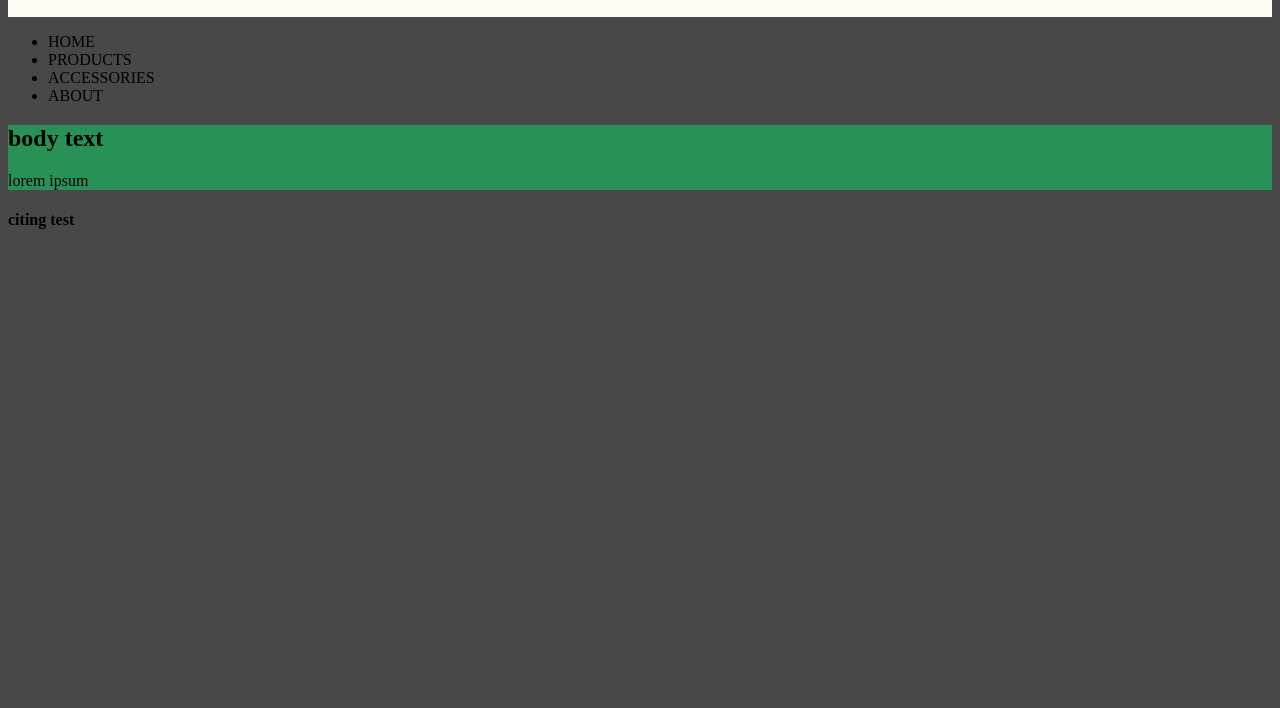
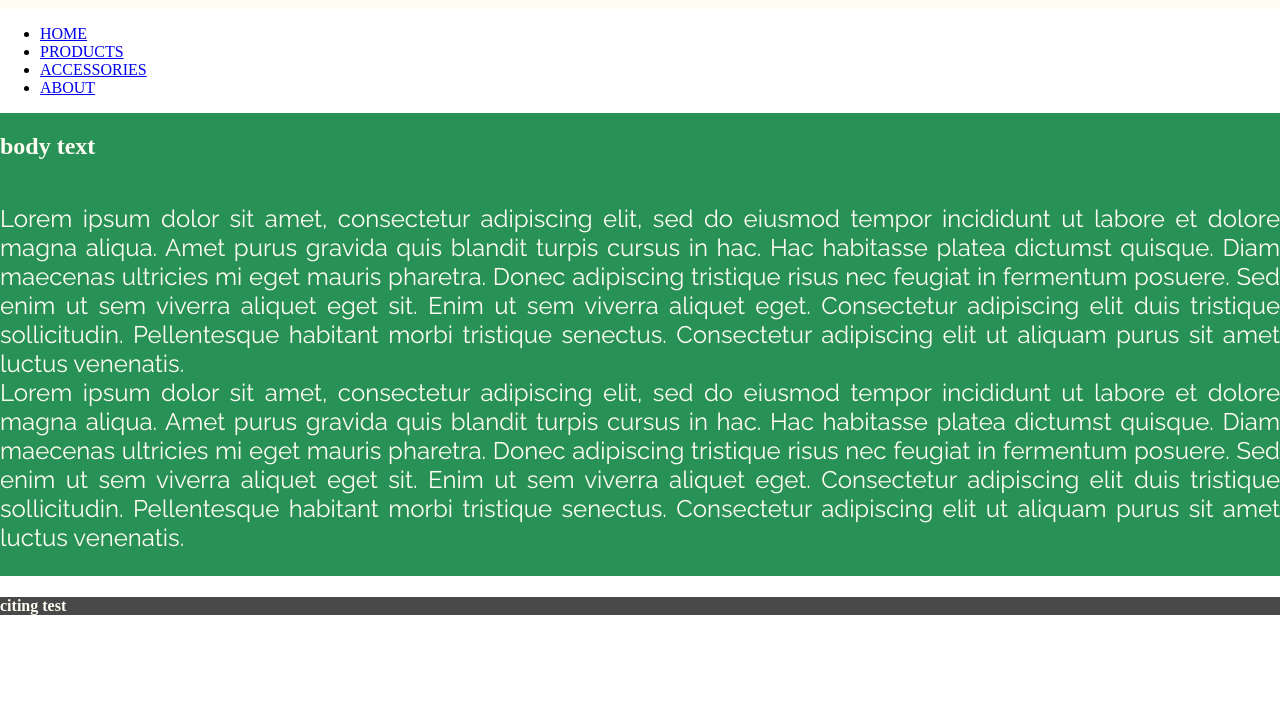
Before and after one commit to danumaraw/website-project, a plain HTML site: page index.html in a window 1280 px wide. Shown: the part 92-800 px from the top of the page. Drawn offline with Linux system fonts and the light colour scheme.

Commit message:
Modified css and html in index

```diff
--- a/index.html
+++ b/index.html
@@ -15,15 +15,32 @@
     </header>
     <nav>
         <ul class="site-links">
-            <li>HOME</li>
-            <li>PRODUCTS</li>
-            <li>ACCESSORIES</li>
-            <li>ABOUT</li>
+            <li><a href="index.html">HOME</a></li>
+            <li><a href="products.html">PRODUCTS</a></li>
+            <li><a href="accessories.html">ACCESSORIES</a></li>
+            <li><a href="about.html">ABOUT</a></li>
         </ul>
     </nav>
-    <div>
+    <div id="home-body">
         <h2>body text</h2>
-        <p>lorem ipsum</p>
+        <p class="main-body-text">Lorem ipsum dolor sit amet, consectetur adipiscing elit,
+            sed do eiusmod tempor incididunt ut labore et dolore magna aliqua.
+            Amet purus gravida quis blandit turpis cursus in hac. Hac habitasse
+            platea dictumst quisque. Diam maecenas ultricies mi eget mauris pharetra.
+            Donec adipiscing tristique risus nec feugiat in fermentum posuere. Sed enim ut sem viverra aliquet eget sit.
+            Enim ut sem viverra aliquet eget. Consectetur adipiscing elit duis tristique sollicitudin.
+            Pellentesque habitant morbi tristique senectus.
+             Consectetur adipiscing elit ut aliquam purus sit amet luctus venenatis.
+             <br>
+             Lorem ipsum dolor sit amet, consectetur adipiscing elit,
+            sed do eiusmod tempor incididunt ut labore et dolore magna aliqua.
+            Amet purus gravida quis blandit turpis cursus in hac. Hac habitasse
+            platea dictumst quisque. Diam maecenas ultricies mi eget mauris pharetra.
+            Donec adipiscing tristique risus nec feugiat in fermentum posuere. Sed enim ut sem viverra aliquet eget sit.
+            Enim ut sem viverra aliquet eget. Consectetur adipiscing elit duis tristique sollicitudin.
+            Pellentesque habitant morbi tristique senectus.
+             Consectetur adipiscing elit ut aliquam purus sit amet luctus venenatis.
+        </p>
     </div>
     <footer>
         <h4>citing test</h4>
--- a/webstyle.css
+++ b/webstyle.css
@@ -1,6 +1,6 @@
 /* use #fffcf2, #279156, #0B4737, #0D1821, #629BBC as web colors */
 body {
-    background-color: #484848;
+    margin: 0;
 }
 div {
     background-color: #279156;
@@ -19,6 +19,7 @@ div {
 */
 .menu-format {
     background-color: #fffcf2;
+    color:#484848;
 }
 header {
     display: flex;
@@ -35,7 +36,22 @@ header p {
 .nav-links {
     display: flex;
     justify-content: space-around;
+    align-items: center;
 }
 .nav-links li {
     list-style: none;
 }
+#home-body {
+    display: flex;
+    flex-direction: column;
+    text-align: justify;
+    color: #fffcf2;
+}
+.main-body-text {
+    font-size: 3vh;
+    font-family: "Raleway";
+}
+footer {
+    background-color: #484848;
+    color: #fffcf2;
+}
```
